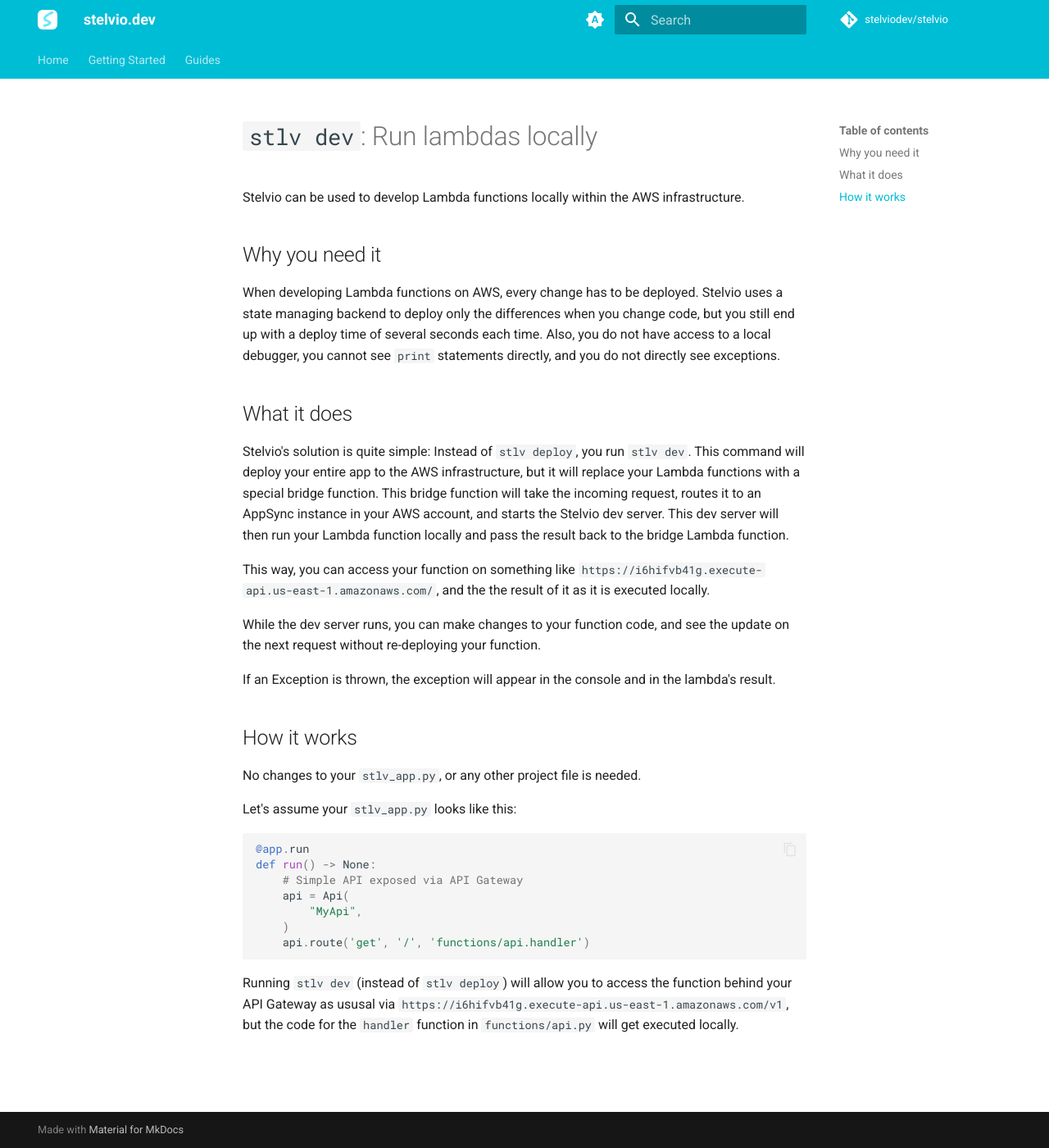
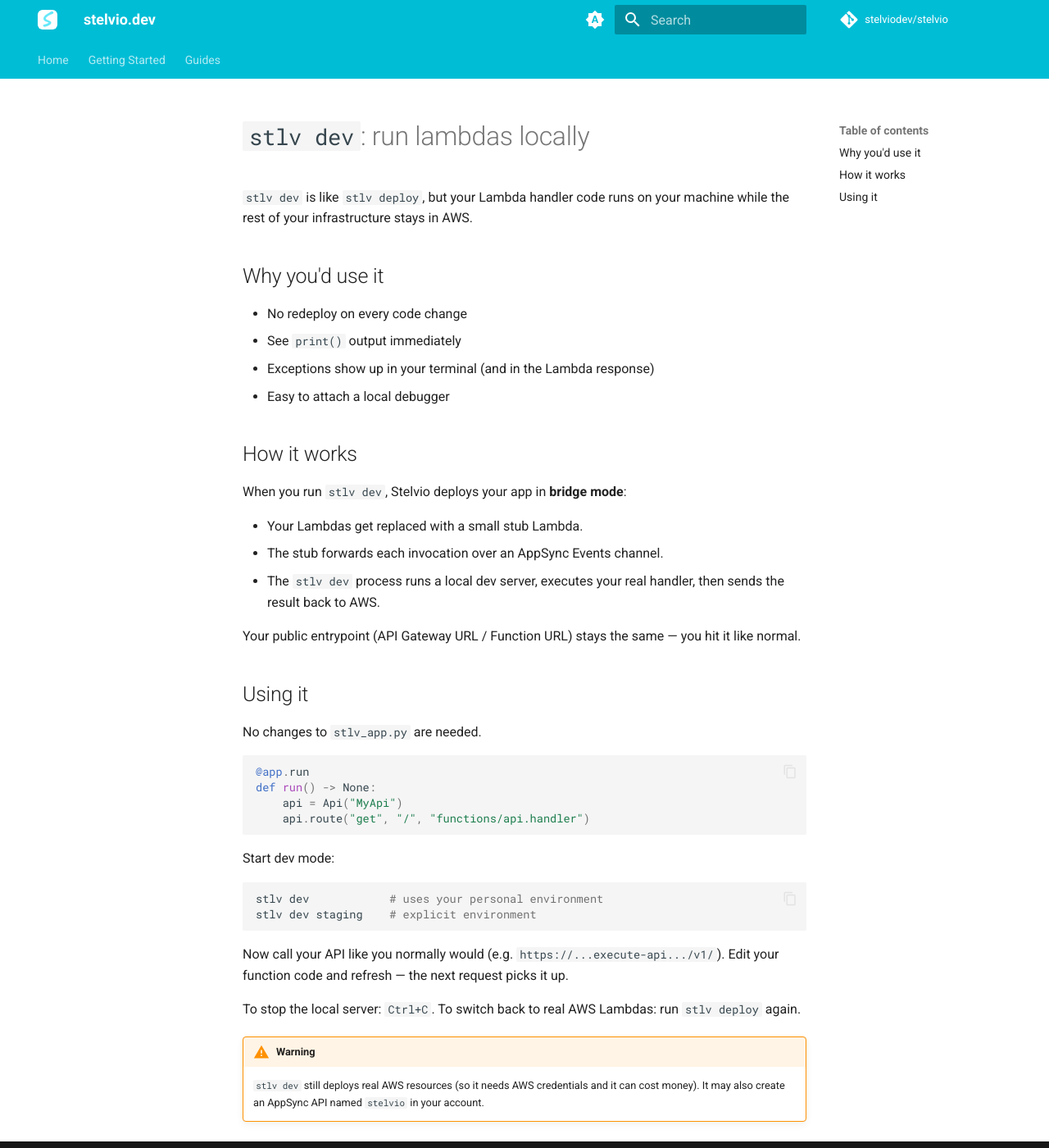
Before and after one commit to stelviodev/stelvio, an MkDocs documentation site: the page built from docs/guides/stlv-dev.md, in a window 1280 px wide and 1400 px high. Shown: the whole window at 82% size. Built offline with MkDocs 1.6.1 and Material for MkDocs 9.7.7, drawn with Linux system fonts in a browser that asks for light colours; comment, search, counter and statistics services are not loaded.

Commit message:
improve docs

````diff
--- a/docs/guides/stlv-dev.md
+++ b/docs/guides/stlv-dev.md
@@ -1,36 +1,45 @@
-# `stlv dev`: Run lambdas locally
+# `stlv dev`: run lambdas locally
 
-Stelvio can be used to develop Lambda functions locally within the AWS infrastructure.
+`stlv dev` is like `stlv deploy`, but your Lambda handler code runs on your machine while the rest of your infrastructure stays in AWS.
 
-## Why you need it
+## Why you'd use it
 
-When developing Lambda functions on AWS, every change has to be deployed. Stelvio uses a state managing backend to deploy only the differences when you change code, but you still end up with a deploy time of several seconds each time. Also, you do not have access to a local debugger, you cannot see `print` statements directly, and you do not directly see exceptions.
-
-## What it does
-
-Stelvio's solution is quite simple: Instead of `stlv deploy`, you run `stlv dev`. This command will deploy your entire app to the AWS infrastructure, but it will replace your Lambda functions with a special bridge function. This bridge function will take the incoming request, routes it to an AppSync instance in your AWS account, and starts the Stelvio dev server. This dev server will then run your Lambda function locally and pass the result back to the bridge Lambda function.
-
-This way, you can access your function on something like `https://i6hifvb41g.execute-api.us-east-1.amazonaws.com/`, and the the result of it as it is executed locally.
-
-While the dev server runs, you can make changes to your function code, and see the update on the next request without re-deploying your function.
-
-If an Exception is thrown, the exception will appear in the console and in the lambda's result.
+- No redeploy on every code change
+- See `print()` output immediately
+- Exceptions show up in your terminal (and in the Lambda response)
+- Easy to attach a local debugger
 
 ## How it works
 
-No changes to your `stlv_app.py`, or any other project file is needed.
+When you run `stlv dev`, Stelvio deploys your app in **bridge mode**:
 
-Let's assume your `stlv_app.py` looks like this:
+- Your Lambdas get replaced with a small stub Lambda.
+- The stub forwards each invocation over an AppSync Events channel.
+- The `stlv dev` process runs a local dev server, executes your real handler, then sends the result back to AWS.
 
+Your public entrypoint (API Gateway URL / Function URL) stays the same — you hit it like normal.
+
+## Using it
+
+No changes to `stlv_app.py` are needed.
 
 ```python
 @app.run
 def run() -> None:
-    # Simple API exposed via API Gateway
-    api = Api(
-        "MyApi",
-    )
-    api.route('get', '/', 'functions/api.handler')
+    api = Api("MyApi")
+    api.route("get", "/", "functions/api.handler")
 ```
 
-Running `stlv dev` (instead of `stlv deploy`) will allow you to access the function behind your API Gateway as ususal via `https://i6hifvb41g.execute-api.us-east-1.amazonaws.com/v1`, but the code for the `handler` function in `functions/api.py` will get executed locally.
+Start dev mode:
+
+```bash
+stlv dev            # uses your personal environment
+stlv dev staging    # explicit environment
+```
+
+Now call your API like you normally would (e.g. `https://...execute-api.../v1/`). Edit your function code and refresh — the next request picks it up.
+
+To stop the local server: `Ctrl+C`. To switch back to real AWS Lambdas: run `stlv deploy` again.
+
+!!! warning
+    `stlv dev` still deploys real AWS resources (so it needs AWS credentials and it can cost money). It may also create an AppSync API named `stelvio` in your account.
````
